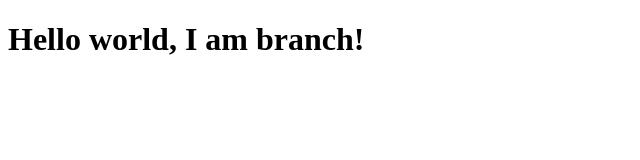
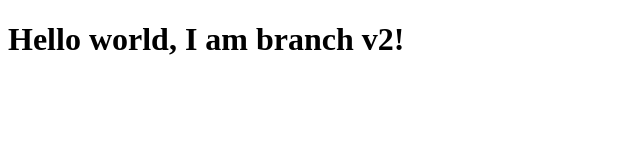
Before and after one commit to mstrlaw/github-actions-vercel, a website: page src/index.html in a window 1280 px wide. Shown: the full height of the page, 0-640 px from the left. Drawn offline with Linux system fonts and the light colour scheme.

Commit message:
Changes homepage

```diff
--- a/src/index.html
+++ b/src/index.html
@@ -1,4 +1,4 @@
 <!DOCTYPE html>
 <html>
-    <h1>Hello world, I am branch!</h1>
+    <h1>Hello world, I am branch v2!</h1>
 </html>
```
